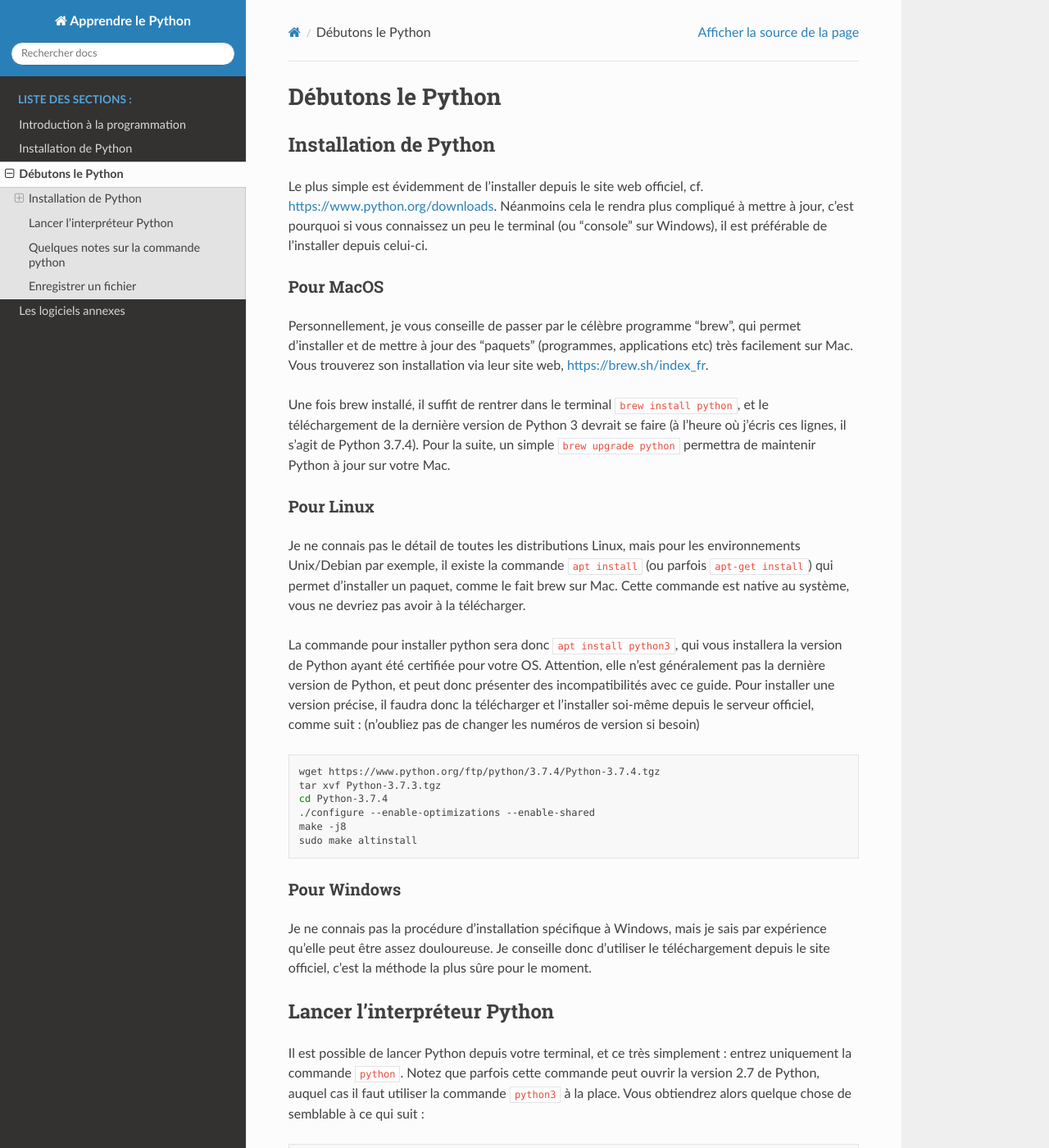
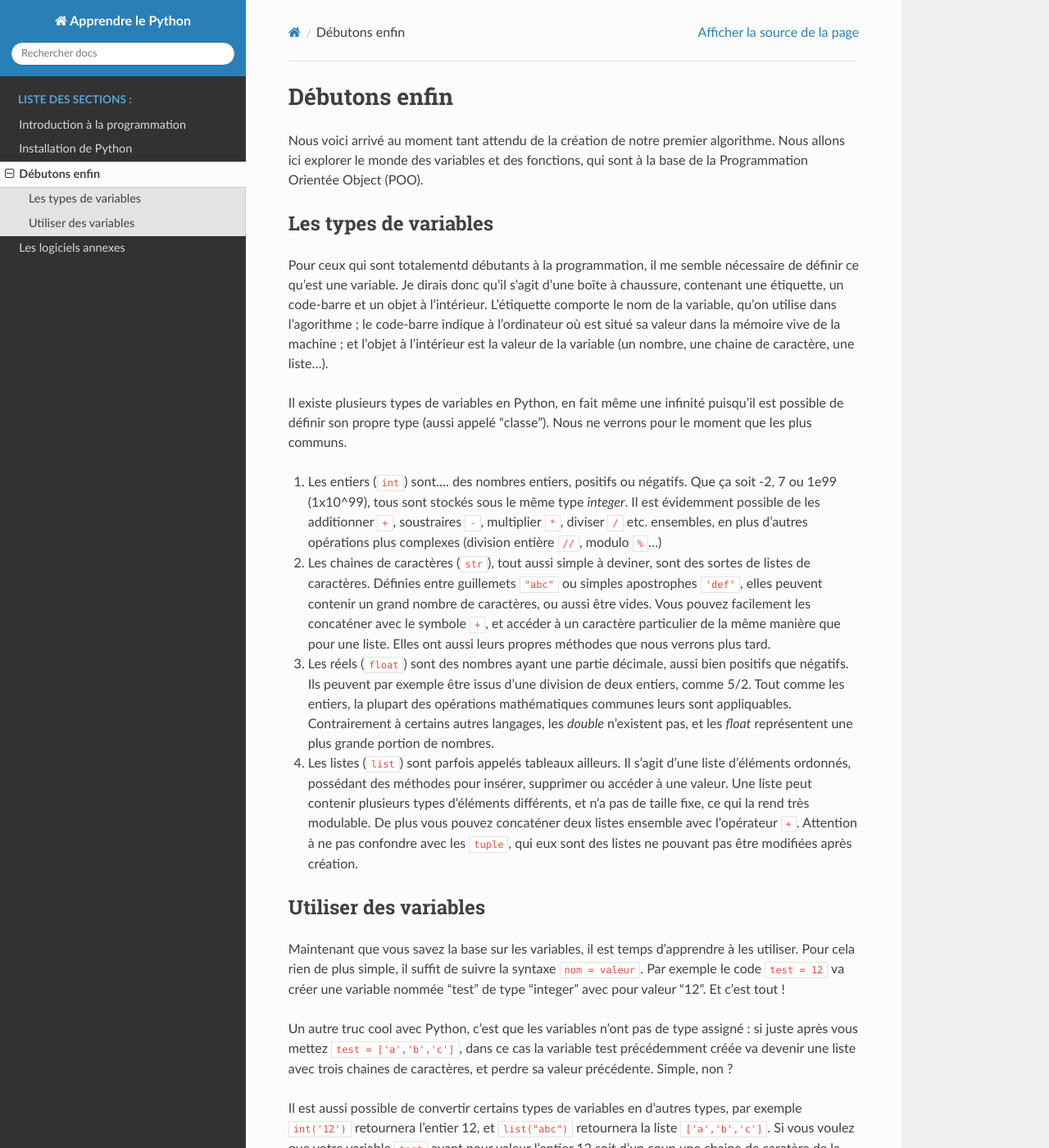
Before and after one commit to ZRunner/Apprendre-le-Python, a Sphinx documentation site: the page built from source/debutons.rst, in a window 1280 px wide and 1400 px high. Shown: the whole window at 82% size. Built offline with Sphinx 7.4.7 and the Read the Docs theme 2.0.0, drawn with Linux system fonts in a browser that asks for light colours; some of the changed text lies outside the part shown.

Commit message:
ajout de la page debutons.rst

```diff
--- a/source/debutons.rst
+++ b/source/debutons.rst
@@ -1,81 +1,43 @@
-Débutons le Python
-==================
+==============
+Débutons enfin
+==============
+
+Nous voici arrivé au moment tant attendu de la création de notre premier algorithme. Nous allons ici explorer le monde des variables et des fonctions, qui sont à la base de la Programmation Orientée Object (POO).
+
 
 ----------------------
-Installation de Python
+Les types de variables
 ----------------------
 
-Le plus simple est évidemment de l'installer depuis le site web officiel, cf. https://www.python.org/downloads. Néanmoins cela le rendra plus compliqué à mettre à jour, c'est pourquoi si vous connaissez un peu le terminal (ou 'console' sur Windows), il est préférable de l'installer depuis celui-ci.
+Pour ceux qui sont totalementd débutants à la programmation, il me semble nécessaire de définir ce qu'est une variable. Je dirais donc qu'il s'agit d'une boîte à chaussure, contenant une étiquette, un code-barre et un objet à l'intérieur. L'étiquette comporte le nom de la variable, qu'on utilise dans l'agorithme ; le code-barre indique à l'ordinateur où est situé sa valeur dans la mémoire vive de la machine ; et l'objet à l'intérieur est la valeur de la variable (un nombre, une chaine de caractère, une liste...).
 
-Pour MacOS
-----------
+Il existe plusieurs types de variables en Python, en fait même une infinité puisqu'il est possible de définir son propre type (aussi appelé 'classe'). Nous ne verrons pour le moment que les plus communs.
 
-Personnellement, je vous conseille de passer par le célèbre programme 'brew', qui permet d'installer et de mettre à jour des 'paquets' (programmes, applications etc) très facilement sur Mac. Vous trouverez son installation via leur site web, https://brew.sh/index_fr.
-
-Une fois brew installé, il suffit de rentrer dans le terminal ``brew install python``, et le téléchargement de la dernière version de Python 3 devrait se faire (à l'heure où j'écris ces lignes, il s'agit de Python 3.7.4).
-Pour la suite, un simple ``brew upgrade python`` permettra de maintenir Python à jour sur votre Mac.
-
-Pour Linux
-----------
-
-Je ne connais pas le détail de toutes les distributions Linux, mais pour les environnements Unix/Debian par exemple, il existe la commande ``apt install`` (ou parfois ``apt-get install``) qui permet d'installer un paquet, comme le fait brew sur Mac. Cette commande est native au système, vous ne devriez pas avoir à la télécharger.
-
-La commande pour installer python sera donc ``apt install python3``, qui vous installera la version de Python ayant été certifiée pour votre OS. Attention, elle n'est généralement pas la dernière version de Python, et peut donc présenter des incompatibilités avec ce guide. Pour installer une version précise, il faudra donc la télécharger et l'installer soi-même depuis le serveur officiel, comme suit : (n'oubliez pas de changer les numéros de version si besoin)
-
-.. code-block:: bash
-
-  wget https://www.python.org/ftp/python/3.7.4/Python-3.7.4.tgz
-  tar xvf Python-3.7.3.tgz
-  cd Python-3.7.4
-  ./configure --enable-optimizations --enable-shared
-  make -j8
-  sudo make altinstall
-
-
-Pour Windows
-------------
-
-Je ne connais pas la procédure d'installation spécifique à Windows, mais je sais par expérience qu'elle peut être assez douloureuse. Je conseille donc d'utiliser le téléchargement depuis le site officiel, c'est la méthode la plus sûre pour le moment.
-
-
-----------------------------
-Lancer l'interpréteur Python
-----------------------------
-
-Il est possible de lancer Python depuis votre terminal, et ce très simplement : entrez uniquement la commande ``python``. Notez que parfois cette commande peut ouvrir la version 2.7 de Python, auquel cas il faut utiliser la commande ``python3`` à la place.
-Vous obtiendrez alors quelque chose de semblable à ce qui suit :
-
-.. code-block:: none
-
-  $ python3
-  Python 3.7.4 (default, Jul  9 2019, 18:13:23)
-  [Clang 10.0.1 (clang-1001.0.46.4)] on darwin
-  Type "help", "copyright", "credits" or "license" for more information.
-  >>>
-
-Les trois chevrons ('>>>') indiquent que le programme attend de vous une instruction à exécuter. Vous pouvez alors écrire votre toute première instruction Python, par exemple ``print("Hello world")``, qui écrira dans le terminal la fameuse phrase 'Hello world'. Du même coup vous découvrez la *fonction* ``print``, qui permet d'afficher du texte ou d'autres choses dans le terminal. Nous reviendrons sur les chaînes de caractères (ou 'string') plus tard.
-
-Pour quitter ce mode, vous devrez utiliser la fonction ``exit()``.
-
-
--------------------------------------
-Quelques notes sur la commande python
--------------------------------------
-
-La commande ``python`` ne vous permet pas seulement de lancer l'IDE, mais aussi de lancer un fichier écrit en Python (nous verrons cela plus tard), d'installer un paquet spécifique, de connaître la version installée de Python, etc.
-Quelques exemples :
-
-- ``python -V`` vous donnera la version utilisée par la commande
-- ``python start.py`` lancera le ficher nommé 'start.py' installé dans le répertoire courant
-- ``python ~/tests/start.py`` lancera le fichier 'start.py' installé dans le dossier 'tests' de votre répertoire utilisateur
-- ``python -m pip install aiohttp`` installe la bibliothèque 'aiohttp', que vous pourrez utiliser dans votre code. Notez qu'il existe généralement l'alias `pip` pour vous éviter de taper `python -m`
+1. Les entiers (``int``) sont.... des nombres entiers, positifs ou négatifs. Que ça soit -2, 7 ou 1e99 (1x10^99), tous sont stockés sous le même type *integer*. Il est évidemment possible de les additionner ``+``, soustraires ``-``, multiplier ``*``, diviser ``/`` etc. ensembles, en plus d'autres opérations plus complexes (division entière ``//``, modulo ``%``...)
+2. Les chaines de caractères (``str``), tout aussi simple à deviner, sont des sortes de listes de caractères. Définies entre guillemets ``"abc"`` ou simples apostrophes ``'def'``, elles peuvent contenir un grand nombre de caractères, ou aussi être vides. Vous pouvez facilement les concaténer avec le symbole ``+``, et accéder à un caractère particulier de la même manière que pour une liste. Elles ont aussi leurs propres méthodes que nous verrons plus tard.
+3. Les réels (``float``) sont des nombres ayant une partie décimale, aussi bien positifs que négatifs. Ils peuvent par exemple être issus d'une division de deux entiers, comme 5/2. Tout comme les entiers, la plupart des opérations mathématiques communes leurs sont appliquables. Contrairement à certains autres langages, les *double* n'existent pas, et les *float* représentent une plus grande portion de nombres.
+4. Les listes (``list``) sont parfois appelés tableaux ailleurs. Il s'agit d'une liste d'éléments ordonnés, possédant des méthodes pour insérer, supprimer ou accéder à une valeur. Une liste peut contenir plusieurs types d'éléments différents, et n'a pas de taille fixe, ce qui la rend très modulable. De plus vous pouvez concaténer deux listes ensemble avec l'opérateur ``+``. Attention à ne pas confondre avec les ``tuple``, qui eux sont des listes ne pouvant pas être modifiées après création.
 
 
 
 ----------------------
-Enregistrer un fichier
+Utiliser des variables
 ----------------------
 
-Enregistrer un algorithme Python dans un fichier est extrêmement simple : il suffit de nommer le fichier avec l'extension '.py', pour que votre ordinateur sache qu'il s'agit d'un fichier Python. Et c'est tout.
+Maintenant que vous savez la base sur les variables, il est temps d'apprendre à les utiliser. Pour cela rien de plus simple, il suffit de suivre la syntaxe ``nom = valeur``. Par exemple le code ``test = 12`` va créer une variable nommée 'test' de type 'integer' avec pour valeur '12'. Et c'est tout !
 
-Pour le lancer vous devrez soit utiliser un éditeur de code capable de le faire, comme l'`IDLE officielle <https://docs.python.org/fr/3/library/idle.html>`_ ou l'application `Visual Studio Code <https://code.visualstudio.com/>`_ (cf la `page sur VSCode <logiciels.html#visual-studio-code>`_), soit utiliser directement la commande ``python`` comme vu juste au-dessus.
+Un autre truc cool avec Python, c'est que les variables n'ont pas de type assigné : si juste après vous mettez ``test = ['a','b','c']``, dans ce cas la variable test précédemment créée va devenir une liste avec trois chaines de caractères, et perdre sa valeur précédente. Simple, non ?
+
+Il est aussi possible de convertir certains types de variables en d'autres types, par exemple ``int('12')`` retournera l'entier 12, et ``list("abc")`` retournera la liste ``['a','b','c']``. Si vous voulez que votre variable ``test`` ayant pour valeur l'entier 12 soit d'un coup une chaine de caratère de la même valeur, il suffit de taper ``test = str(test)``, et le tour est joué. Je vous laisse réfléchir à la puissance de ce que cela implique.
+
+Maintenant jouons à un petit jeu. Essayez de deviner la valeur et le type de la variable `c` à la fin de l'algorithme ci-dessous.
+
+.. code-block:: python
+
+    a = 12
+    b = -9
+    c = a + b
+    c = "b" + str(c)
+
+Vous avez trouvé ? Il s'agit de la chaine de caractère 'b3' : à la troisième ligne c prend la valeur ``12 + (-9)`` soit 3, et juste après on lui dit de prendre le caractère ``"b"`` à laquelle on accole ``"3"``.
+Un peu tordu ? Alors n'hésitez pas à relire autant qu'il le faut, car ce n'est que le début.
```
